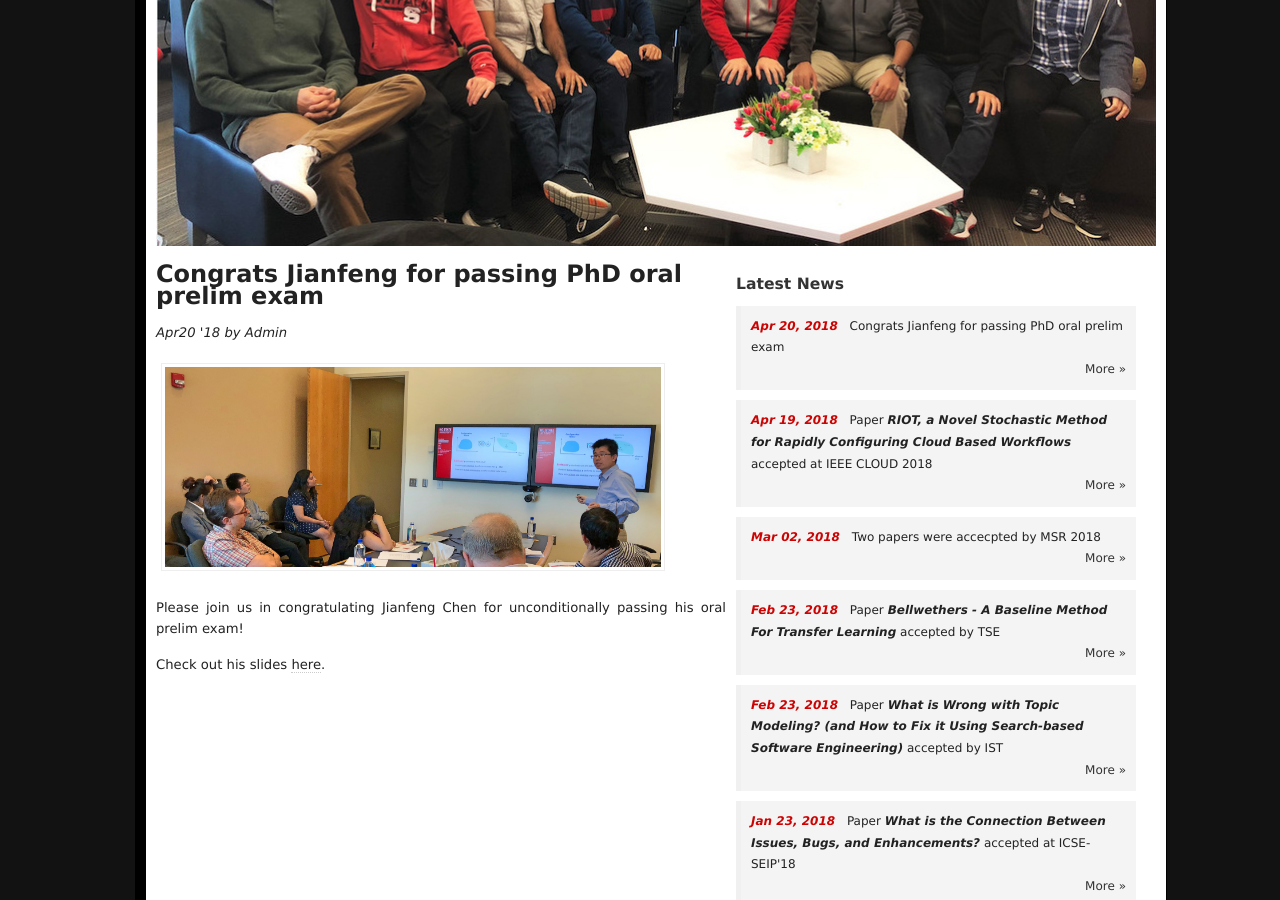
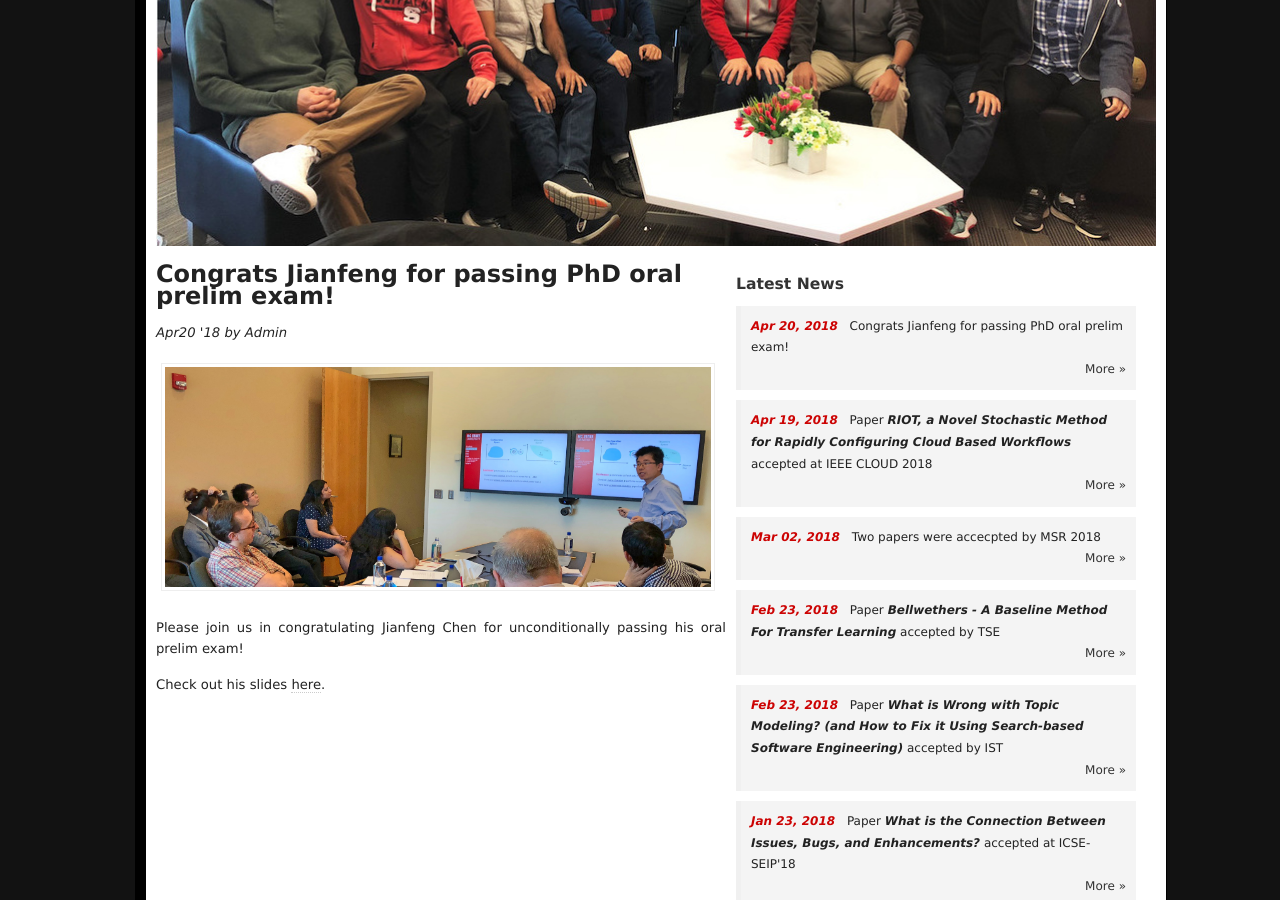
Before and after one commit to ai-se/ai-se.github.io, a Jekyll site: the page built from news/_posts/2018-04-20-oral.md, in a window 1280 px wide and 900 px high, scrolled down 454 px. Built offline with Jekyll 4.4.1, drawn with Linux system fonts in a browser that asks for light colours.

Commit message:
Update 2018-04-20-oral.md

```diff
--- a/news/_posts/2018-04-20-oral.md
+++ b/news/_posts/2018-04-20-oral.md
@@ -1,10 +1,10 @@
 ---
 layout: page
-title: Congrats Jianfeng for passing PhD oral prelim exam
+title: Congrats Jianfeng for passing PhD oral prelim exam!
 author: Admin
 excerpt: Congrats
 ---
-<img src="{{site.url}}/img/jc_oral_exam.jpg" alt="jianfeng oral exam" height="200">
+<img src="{{site.url}}/img/jc_oral_exam.jpg" alt="jianfeng oral exam" height="220">
 
 Please join us in congratulating Jianfeng Chen for unconditionally passing his oral prelim exam!
 
```
